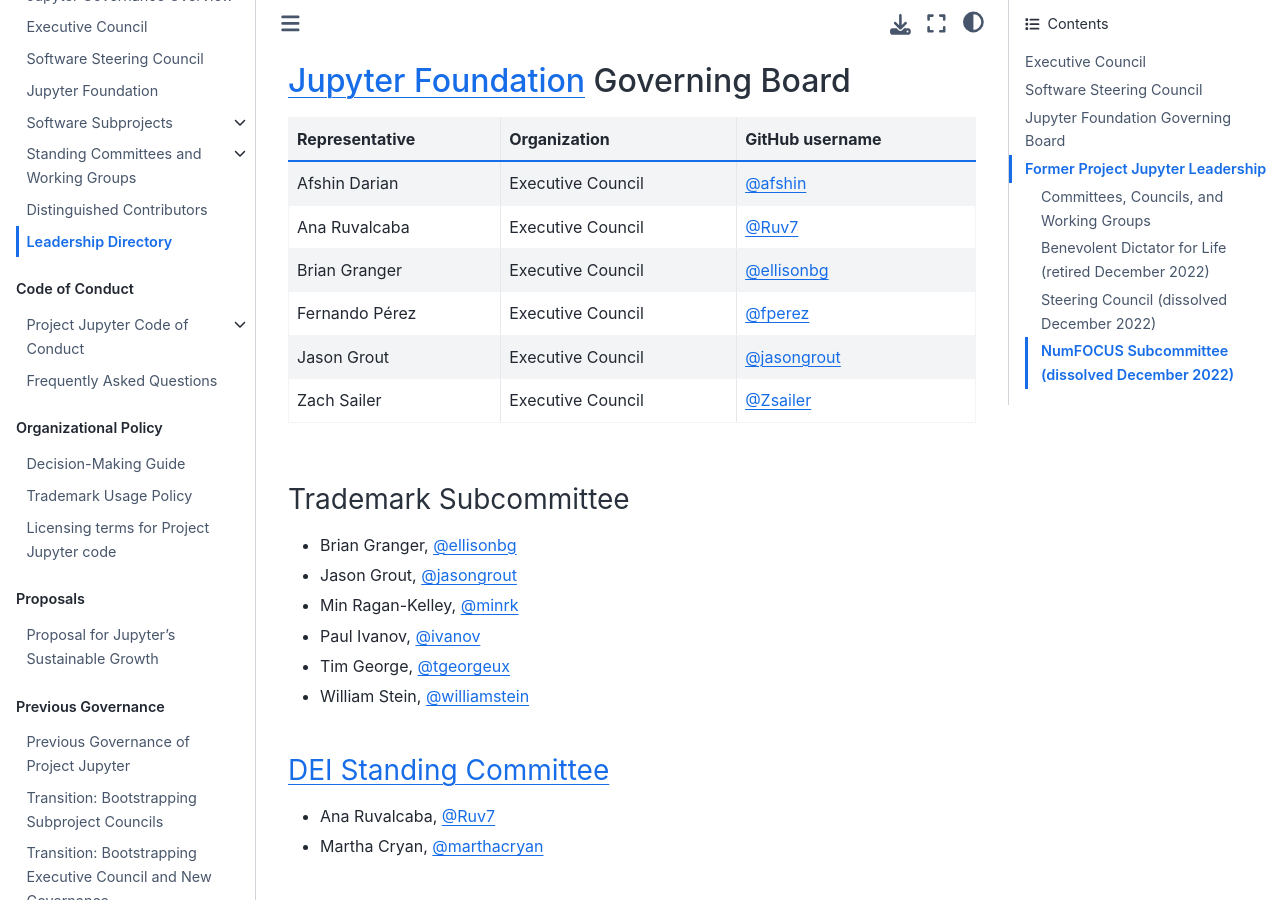
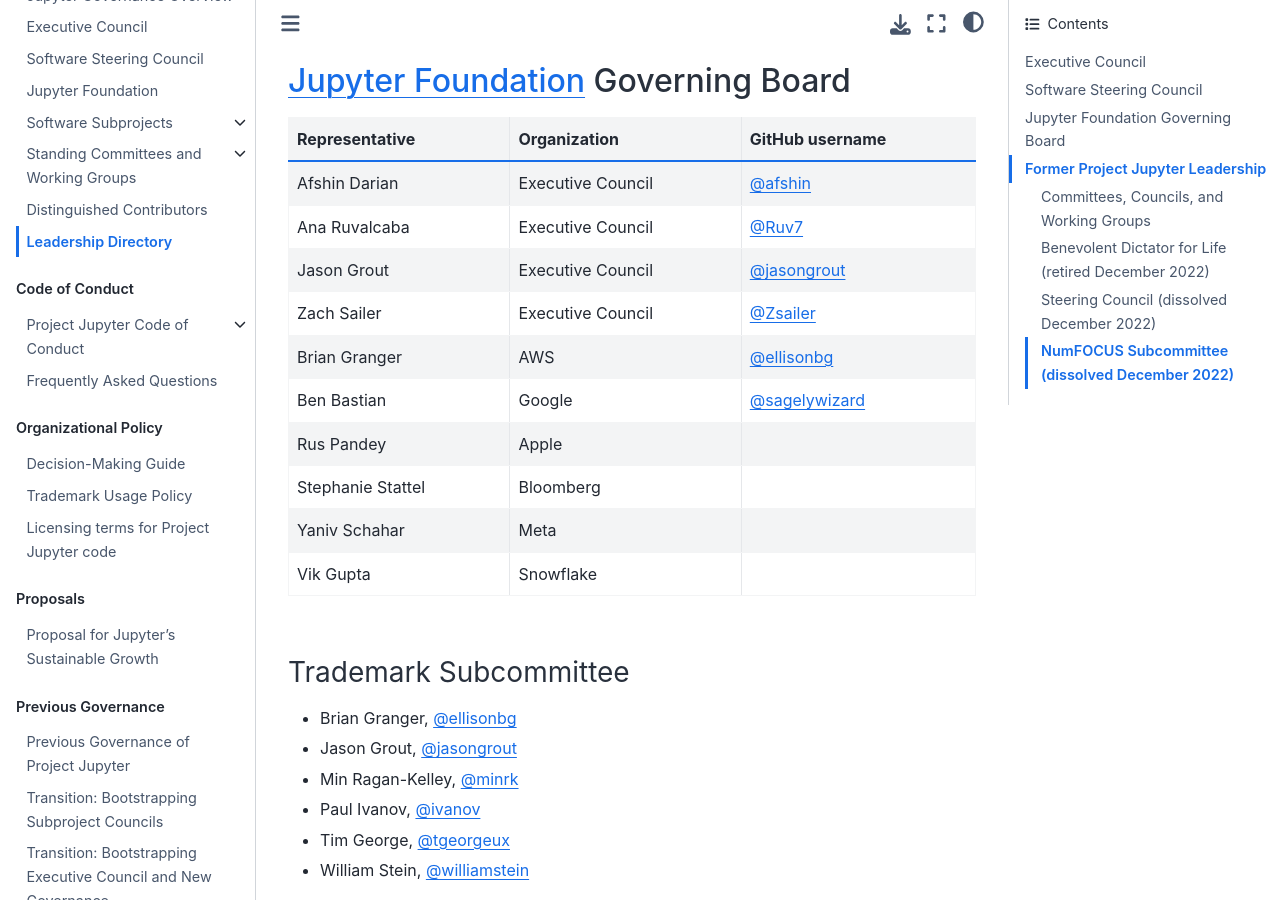
Before and after one commit to jupyter/governance, a Jupyter Book: the page built from people.md, in a window 1280 px wide and 900 px high, scrolled down 1099 px. Built offline with Jupyter Book 1.0.4 settings and Sphinx 7.4.7 and the Sphinx Book theme 1.1.4, drawn with Linux system fonts in a browser that asks for light colours; pages that are not in the unit, such as notebooks, are missing from menus.

Commit message:
Update Jupyter Foundation Governing Board members.
Since the GB was formed, we've added a few member organizations, each
with their own representative. Also, Brian is moving off of the EC, but
is staying on the GB as AWS's rep. Fernando is also leaving the EC and
therefore the GB.

```diff
--- a/people.md
+++ b/people.md
@@ -34,11 +34,14 @@
 | -------------- | ------------ | --------------- |
 | Afshin Darian | Executive Council | [@afshin](https://github.com/afshin) |
 | Ana Ruvalcaba | Executive Council | [@Ruv7](https://github.com/Ruv7) |
-| Brian Granger | Executive Council | [@ellisonbg](https://github.com/ellisonbg) |
-| Fernando Pérez | Executive Council | [@fperez](https://github.com/fperez) |
 | Jason Grout | Executive Council | [@jasongrout](https://github.com/jasongrout) |
 | Zach Sailer | Executive Council | [@Zsailer](https://github.com/zsailer) |
-
+| Brian Granger | AWS | [@ellisonbg](https://github.com/ellisonbg) |
+| Ben Bastian | Google | [@sagelywizard](https://github.com/sagelywizard) |
+| Rus Pandey | Apple |  |
+| Stephanie Stattel | Bloomberg |  |
+| Yaniv Schahar | Meta |  |
+| Vik Gupta | Snowflake |  |
 
 ### Trademark Subcommittee
 
```
